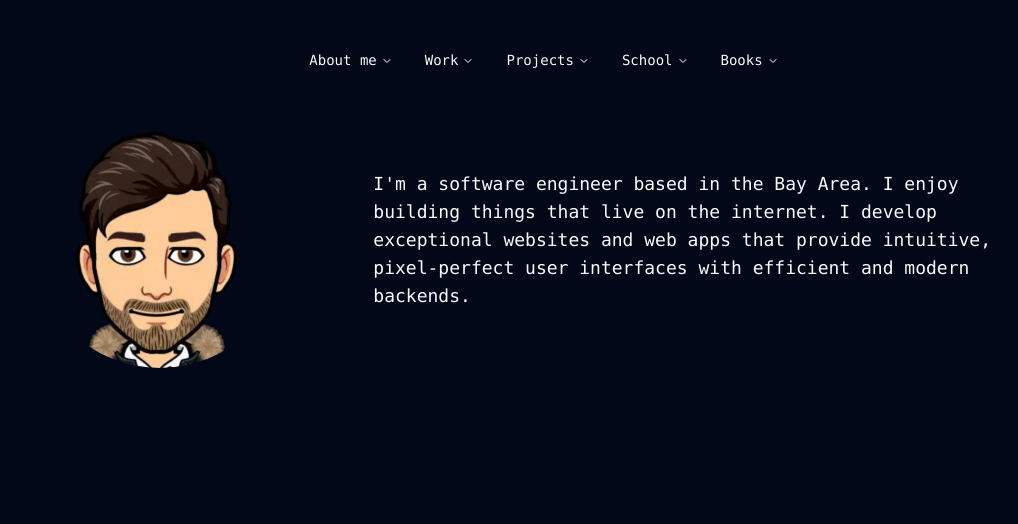
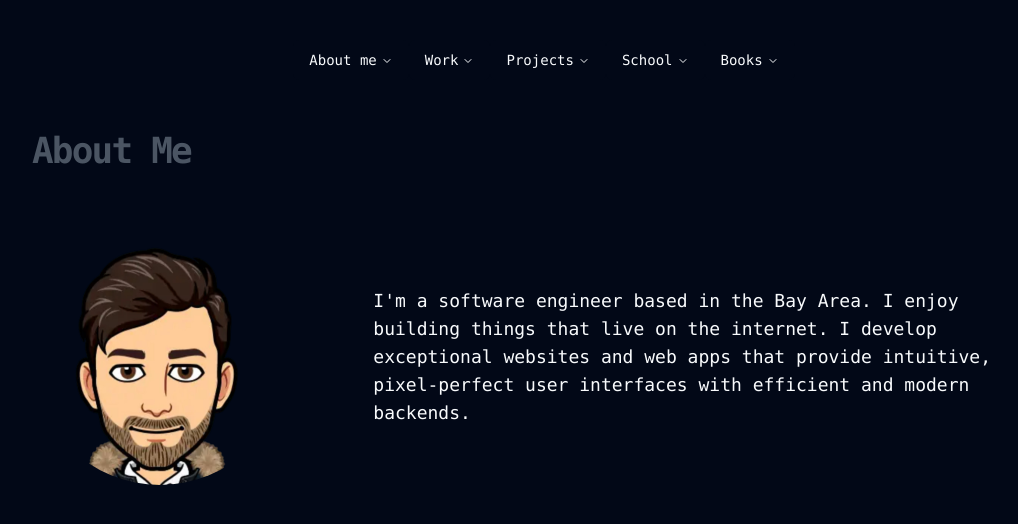
Before and after one commit to aripo99/personal-website, a Next.js app: page / in a window 1280 px wide. Shown: the top 524 px of the page, without its empty margins (96-1114 px from the left). Built offline with nearby package versions, Linux system fonts and the light colour scheme.

Commit message:
Create about me title

```diff
--- a/components/AboutMe.tsx
+++ b/components/AboutMe.tsx
@@ -5,6 +5,8 @@ const description = "I'm a software engineer based in the Bay Area. I enjoy buil
 
 const AboutMe: React.FC = () => {
     return (
+        <section className="mt-12 mb-12">
+            <h1 className="text-4xl font-semibold tracking-tighter leading-tight mb-6 text-gray-600">About Me</h1>
             <div className="flex justify-between items-center py-8">
                 <Image
                     src={"/images/avatar.jpg"}
@@ -17,6 +19,7 @@ const AboutMe: React.FC = () => {
                     <p className="font-mono text-lg">{description}</p>
                 </div>
             </div>
+        </section>
     );
 }
 
```
Lines whose indentation alone changed are shown as unchanged.
